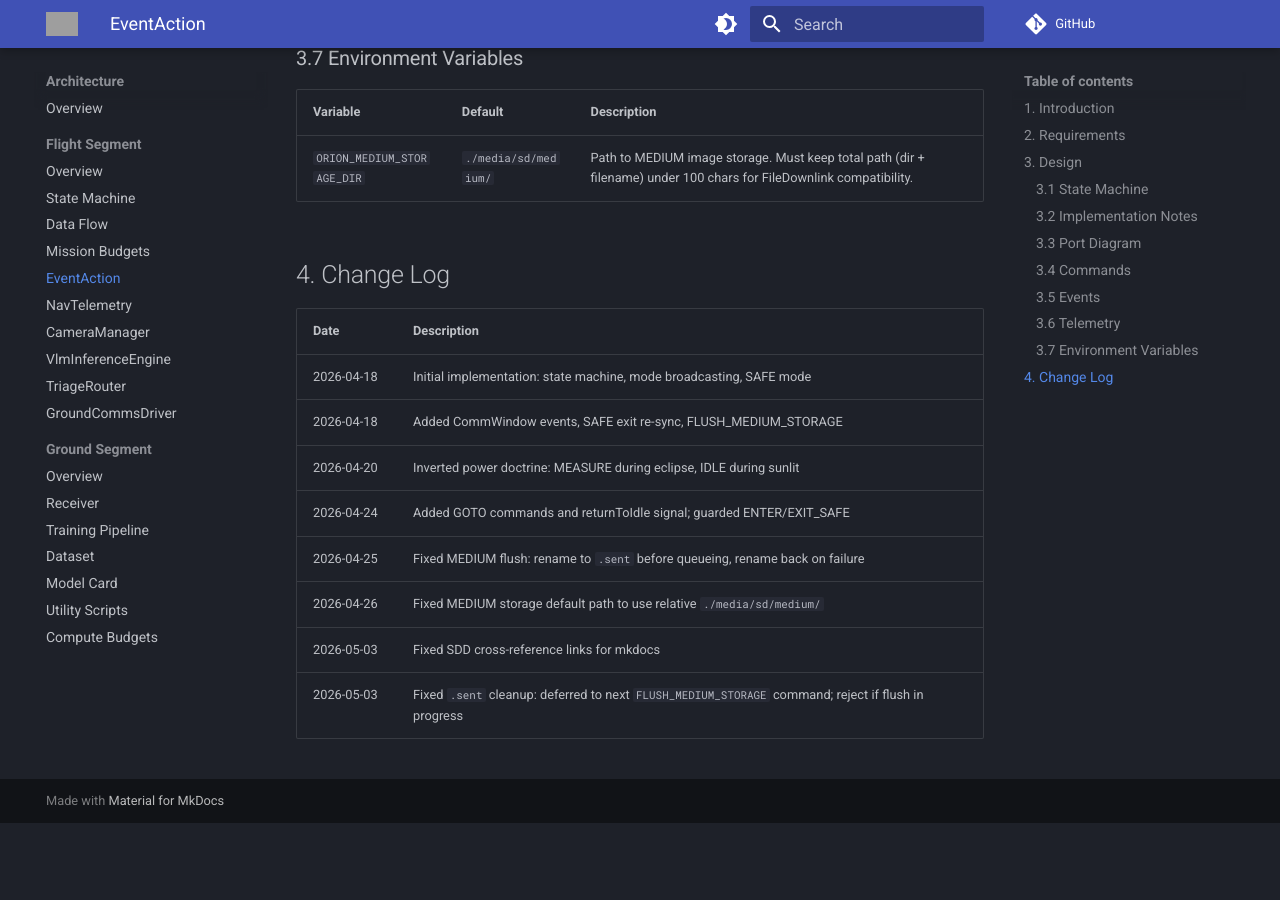
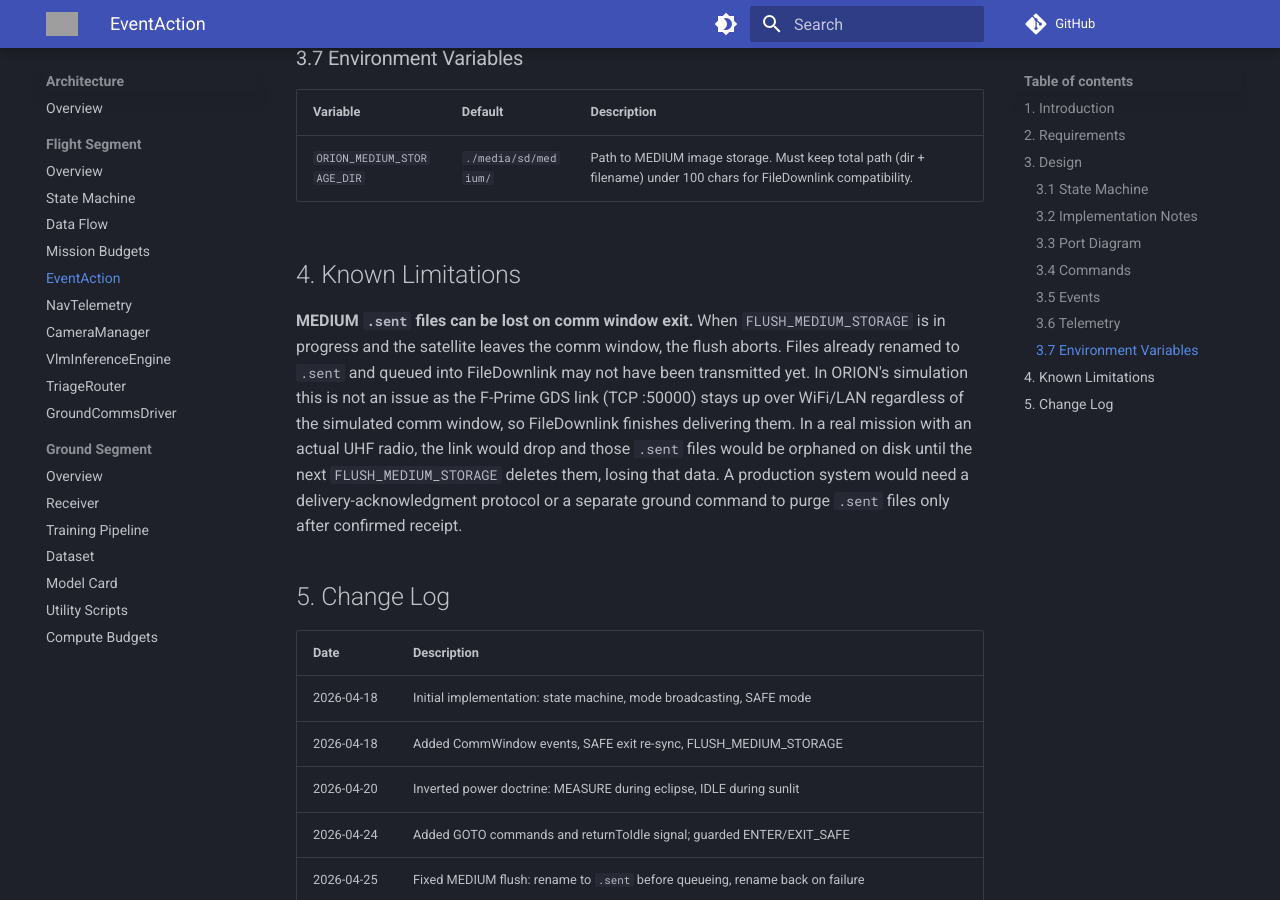
Before and after one commit to Saransh-cpp/ORION, an MkDocs documentation site: the page built from docs/components/event-action.md, in a window 1280 px wide and 900 px high, scrolled down 5293 px. Built offline with MkDocs 1.6.1 and Material for MkDocs 9.7.7, drawn with Linux system fonts in a browser that asks for light colours; comment, search, counter and statistics services are not loaded; before the commit the page ends 6116 px from its top, so only the background shows below that; grey boxes are pictures that could not be loaded.

Commit message:
add downlink limitation note - ready for pi run ig

```diff
--- a/flight_segment/orion/Orion/Components/EventAction/docs/sdd.md
+++ b/flight_segment/orion/Orion/Components/EventAction/docs/sdd.md
@@ -136,7 +136,11 @@ The `GOTO_*` commands are ground operator overrides for forcing a mode entry tha
 | -------------------------- | -------------------- | ------------------------------------------------------------------------------------------------------------------- |
 | `ORION_MEDIUM_STORAGE_DIR` | `./media/sd/medium/` | Path to MEDIUM image storage. Must keep total path (dir + filename) under 100 chars for FileDownlink compatibility. |
 
-## 4. Change Log
+## 4. Known Limitations
+
+**MEDIUM `.sent` files can be lost on comm window exit.** When `FLUSH_MEDIUM_STORAGE` is in progress and the satellite leaves the comm window, the flush aborts. Files already renamed to `.sent` and queued into FileDownlink may not have been transmitted yet. In ORION's simulation this is not an issue as the F-Prime GDS link (TCP :50000) stays up over WiFi/LAN regardless of the simulated comm window, so FileDownlink finishes delivering them. In a real mission with an actual UHF radio, the link would drop and those `.sent` files would be orphaned on disk until the next `FLUSH_MEDIUM_STORAGE` deletes them, losing that data. A production system would need a delivery-acknowledgment protocol or a separate ground command to purge `.sent` files only after confirmed receipt.
+
+## 5. Change Log
 
 | Date       | Description                                                                                         |
 | ---------- | --------------------------------------------------------------------------------------------------- |
```
